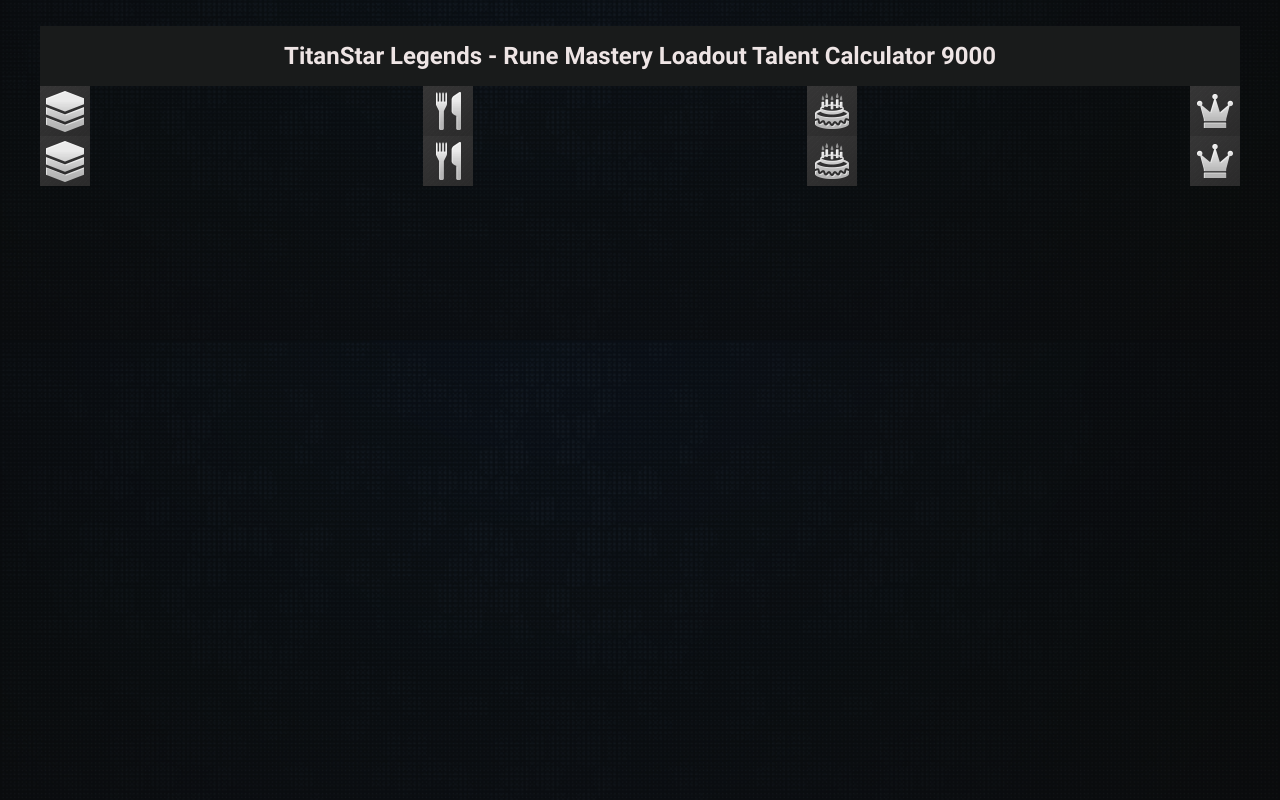
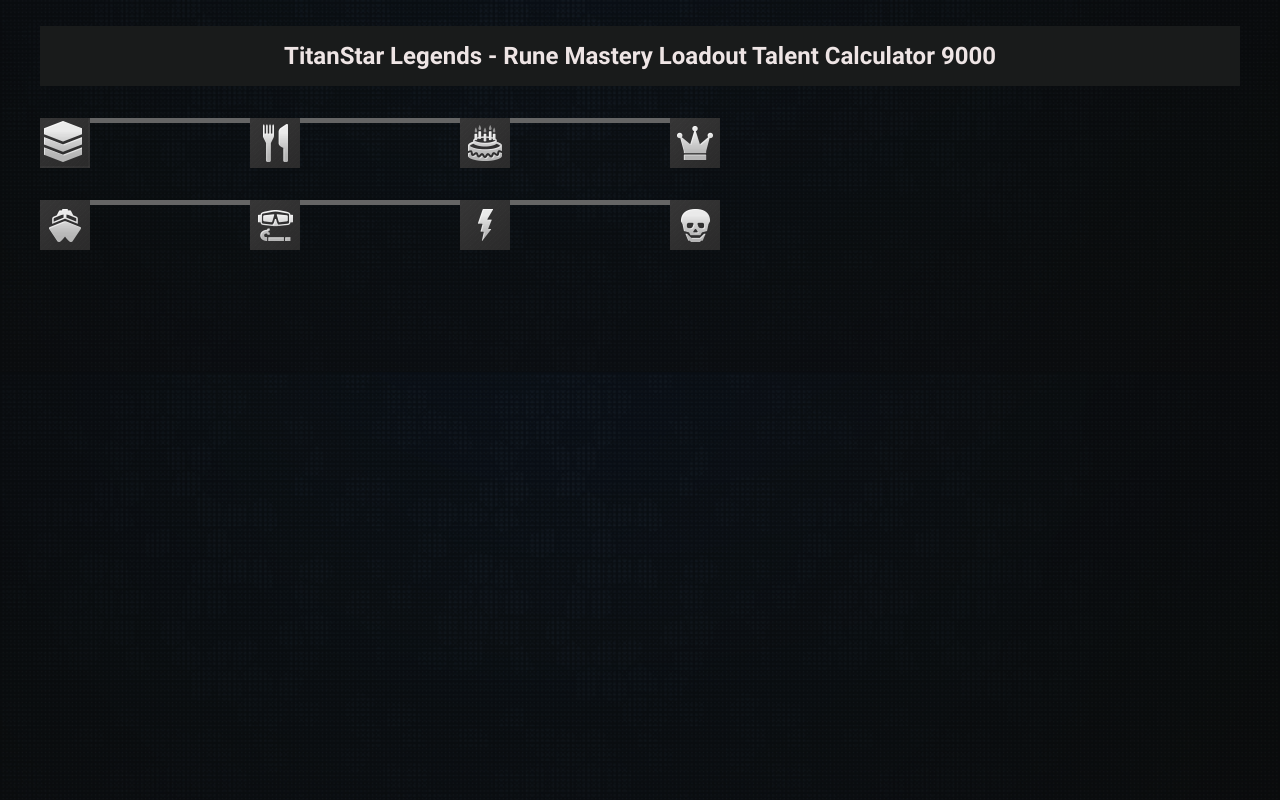
Before and after one commit to DanyGal84/front-end-developer-challenge, a React (Create React App) app: page / in a window 1280 px wide. Built offline with nearby package versions, Linux system fonts and the light colour scheme.

Commit message:
Add Path Bar, Adjust sprite pixels

```diff
--- /dev/null
+++ b/src/components/PathBar/index.tsx
@@ -0,0 +1,8 @@
+import React from "react";
+import styles from './styles.module.scss';
+
+const PathBar = () => (
+  <div className={styles.bar}></div>
+);
+
+export default PathBar;
--- /dev/null
+++ b/src/components/PathBar/styles.module.scss
@@ -0,0 +1,10 @@
+@import "../../styles/settings";
+
+.bar {
+  width: 10rem;
+  height: 5px;
+  background: $dark-grey;
+  &.ready-next {
+    background: $grey;
+  }
+}
--- a/src/components/TalentPath/styles.module.scss
+++ b/src/components/TalentPath/styles.module.scss
@@ -4,5 +4,6 @@
   @include module;
   display: flex;
   flex-flow: row wrap;
-  justify-content: space-between;
+  justify-content: flex-start;
+  margin-top: 2rem;
 }
--- a/src/components/Talents/styles.scss
+++ b/src/components/Talents/styles.scss
@@ -1,3 +1,5 @@
+@import "../../styles/settings";
+
 .sprite-button {
   width: 50px; /* Adjust based on the individual icon size */
   height: 50px; /* Adjust based on the individual icon size */
@@ -8,32 +10,73 @@
 }
 
 .button-weight {
-  background-position: 0 0; /* Adjust based on the icon's position in the sprite */
+  background-position: -2px -2px; /* Adjust based on the icon's position in the sprite */
+}
+
+.button-weight .selected {
+  background-position: -2px -52px; /* Adjust based on the icon's position in the sprite */
+  border: 2px solid $navy;
 }
 
 .button-food {
   background-position: -50px 0; /* Adjust based on the icon's position in the sprite */
 }
 
+.button-food .selected {
+  background-position: -52px -52px; /* Adjust based on the icon's position in the sprite */
+  border: 2px solid $navy;
+}
+
 .button-birthday {
   background-position: -100px 0; /* Adjust based on the icon's position in the sprite */
+}
+
+.button-birthday .selected {
+  background-position: -102px -52px; /* Adjust based on the icon's position in the sprite */
+  border: 2px solid $navy;
 }
 
 .button-crown {
   background-position: -150px 0; /* Adjust based on the icon's position in the sprite */
 }
 
+.button-crown .selected {
+  background-position: -152px -52px; /* Adjust based on the icon's position in the sprite */
+  border: 2px solid $navy;
+}
+
 .button-ship {
-  background-position: -50px 0; /* Adjust based on the icon's position in the sprite */
+  background-position: -200px 0; /* Adjust based on the icon's position in the sprite */
 }
+
+.button-ship .selected {
+  background-position: -202px -52px; /* Adjust based on the icon's position in the sprite */
+  border: 2px solid $navy;
+}
+
 .button-scubba {
-  background-position: -50px 0; /* Adjust based on the icon's position in the sprite */
+  background-position: -250px 0; /* Adjust based on the icon's position in the sprite */
+}
+
+.button-scubba .selected {
+  background-position: -252px -52px; /* Adjust based on the icon's position in the sprite */
+  border: 2px solid $navy;
 }
 
 .button-lightning {
-  background-position: -50px 0; /* Adjust based on the icon's position in the sprite */
+  background-position: -300px 0; /* Adjust based on the icon's position in the sprite */
+}
+
+.button-lightning .selected {
+  background-position: -302px -52px; /* Adjust based on the icon's position in the sprite */
+  border: 2px solid $navy;
 }
 
 .button-skull {
-  background-position: -50px 0; /* Adjust based on the icon's position in the sprite */
+  background-position: -350px 0; /* Adjust based on the icon's position in the sprite */
 }
+
+.button-skull .selected {
+  background-position: -352px -52px; /* Adjust based on the icon's position in the sprite */
+  border: 2px solid $navy;
+}
--- a/src/containers/Home/Home.tsx
+++ b/src/containers/Home/Home.tsx
@@ -2,23 +2,30 @@
 import Title from '../../components/Title';
 import TalentPath from '../../components/TalentPath';
 import SpriteButton from '../../components/Talents';
+import PathBar from '../../components/PathBar';
 import styles from './styles.module.scss';
 
-const HomePage = () => {
+const HomePage: React.FC = () => {
   return (
     <div className={styles.container}>
       <Title text="TitanStar Legends - Rune Mastery Loadout Talent Calculator 9000" />
       <TalentPath>
         <SpriteButton className="button-weight" onClick={() => alert('Button 1 clicked!')}/>
+        <PathBar />
         <SpriteButton className="button-food" onClick={() => alert('Button 2 clicked!')}/>
+        <PathBar />
         <SpriteButton className="button-birthday" onClick={() => alert('Button 3 clicked!')}/>
+        <PathBar />
         <SpriteButton className="button-crown" onClick={() => alert('Button 4 clicked!')}/>
       </TalentPath>
       <TalentPath>
-        <SpriteButton className="button-weight" onClick={() => alert('Button 1 clicked!')}/>
-        <SpriteButton className="button-food" onClick={() => alert('Button 2 clicked!')}/>
-        <SpriteButton className="button-birthday" onClick={() => alert('Button 3 clicked!')}/>
-        <SpriteButton className="button-crown" onClick={() => alert('Button 4 clicked!')}/>
+        <SpriteButton className="button-ship" onClick={() => alert('Button 1 clicked!')}/>
+        <PathBar />
+        <SpriteButton className="button-scubba" onClick={() => alert('Button 2 clicked!')}/>
+        <PathBar />
+        <SpriteButton className="button-lightning" onClick={() => alert('Button 3 clicked!')}/>
+        <PathBar />
+        <SpriteButton className="button-skull" onClick={() => alert('Button 4 clicked!')}/>
       </TalentPath>
     </div>
   )
--- a/src/containers/Home/styles.module.scss
+++ b/src/containers/Home/styles.module.scss
@@ -2,4 +2,7 @@
 
 .container {
   @include module;
+  flex-direction: row;
+  flex-flow: row wrap;
+  justify-content: center;
 }
--- a/src/styles/_settings.scss
+++ b/src/styles/_settings.scss
@@ -5,6 +5,7 @@
 $black: #000000;
 $dark: #191b1b;
 $grey: #cccccc;
+$dark-grey: #656565;
 $light: #eeE5e5;
 $white: #ffffff;
 $light-blue: #6a9fd7;
```
Also changed, not shown: src/assets/images/next-ready.png (added).
